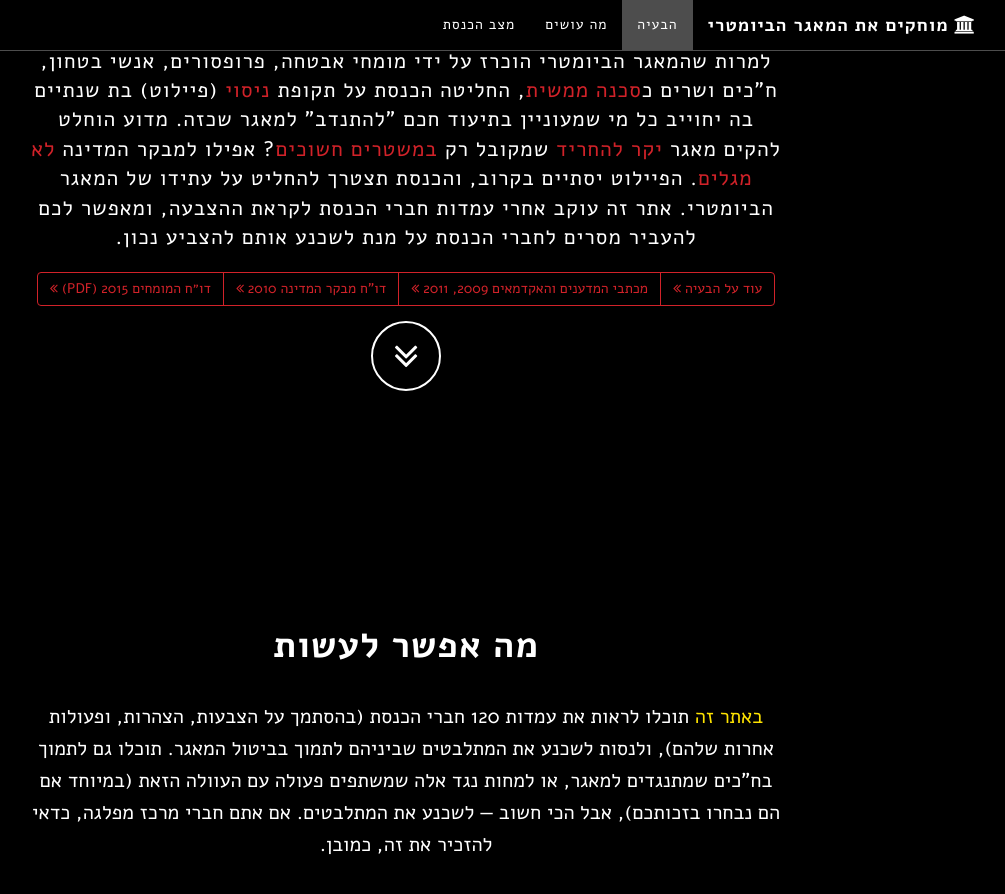
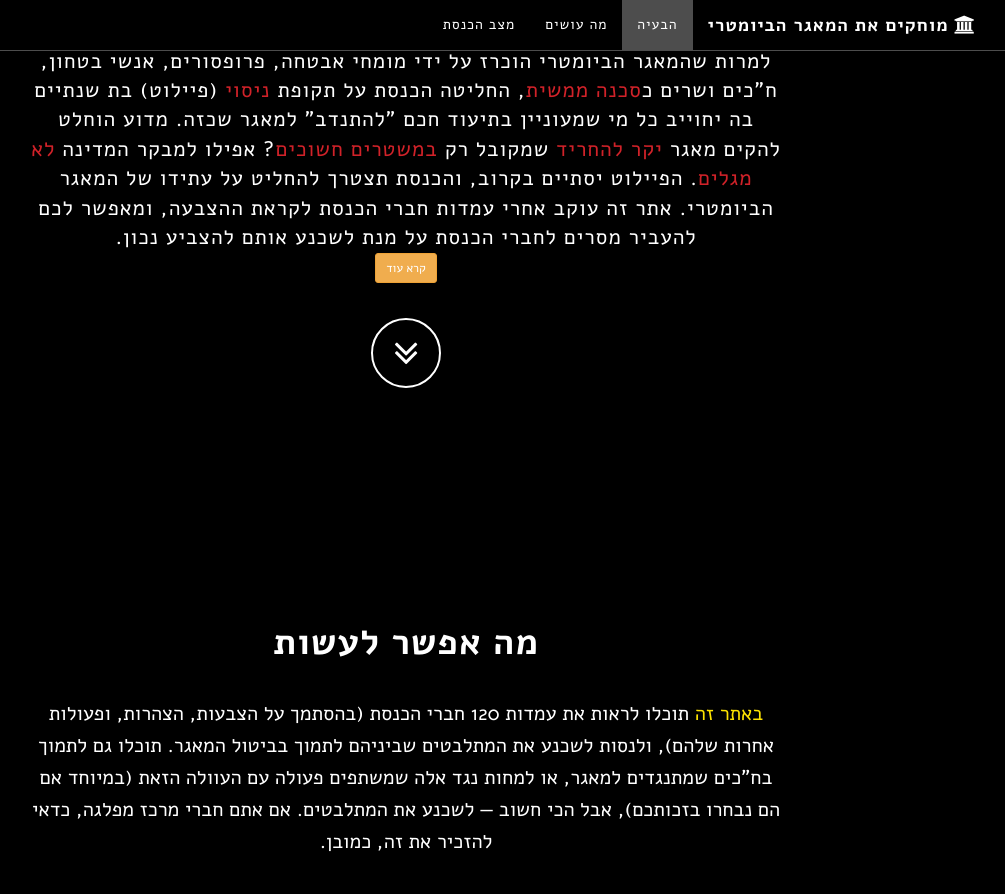
Before and after one commit to no2bio/mk-personal, a Jekyll site: the page built from index.html, in a window 1280 px wide and 900 px high, scrolled down 1033 px. Shown: the top 894 px of the window, without its empty margins (234-1239 px from the left). Built offline with Jekyll 4.4.1, drawn with Linux system fonts in a browser that asks for light colours.

Commit message:
updated the 'read more' part

```diff
--- a/_includes/about.html
+++ b/_includes/about.html
@@ -15,38 +15,22 @@
 				<a href="https://archive.today/Lc8eu#selection-547.0-561.404" target="_blank">לא מגלים</a>.
 				הפיילוט יסתיים בקרוב, והכנסת תצטרך להחליט על עתידו של המאגר הביומטרי.
 				אתר זה עוקב אחרי עמדות חברי הכנסת לקראת ההצבעה, ומאפשר לכם להעביר מסרים לחברי הכנסת על מנת לשכנע אותם להצביע נכון.
+				<br />
+				<button data-toggle="collapse" data-target="#problem-read-more" class="btn btn-warning btn-sm">קרא עוד</button>
 			</h4>
-			<div class="hidden-sm">
-				<div class="btn-group" role="group" aria-label="מידע נוסף">
-					<a class="btn btn-default" href="http://no2bio.org/the-problem/" target="_blank">
-						עוד על הבעיה <i class="fa fa-angle-double-left"></i></a>
-					<a class="btn btn-default" href="https://no2bio.org/letters-to-knesset/" target="_blank">
-					מכתבי המדענים והאקדמאים 2009, 2011 <i class="fa fa-angle-double-left"></i></a>
-					<a class="btn btn-default" href="https://no2bio.org/mevaker/" target="_blank">
-						דו”ח מבקר המדינה 2010 <i class="fa fa-angle-double-left"></i></a>
-					<a class="btn btn-default"
-						href="http://drm.org.il/files/reports/DRM_report_1.0.pdf" target="_blank">
-						דו״ח המומחים 2015 (pdf) <i class="fa fa-angle-double-left"></i></a>
+			<div id="problem-read-more" class="collapse">
+				<ul class="list-unstyled">
+					<li><a href="http://drm.org.il/files/reports/DRM_report_1.0.pdf" target="_blank">
+						דו״ח המומחים 2015 (pdf) <i class="fa fa-angle-double-left"></i></a></li>
+					<li><a href="http://no2bio.org/the-problem/" target="_blank">
+						עוד על הבעיה <i class="fa fa-angle-double-left"></i></a></li>
+					<li><a href="https://no2bio.org/mevaker/" target="_blank">
+						דו”ח מבקר המדינה 2010 <i class="fa fa-angle-double-left"></i></a></li>
+					<li><a href="https://no2bio.org/letters-to-knesset/" target="_blank">
+					מכתבי המדענים והאקדמאים 2009, 2011 <i class="fa fa-angle-double-left"></i></a></li>
+				</ul>
+			</div>
 
-				</div>
-			</div>
-			<div class="visible-sm">
-				<a class="btn btn-default" href="http://no2bio.org/the-problem/" target="_blank">
-					עוד על הבעיה <i class="fa fa-angle-double-left"></i></a>
-				<br />
-				<br />
-				<a class="btn btn-default" href="https://no2bio.org/letters-to-knesset/" target="_blank">
-					מכתבי המדענים והאקדמאים 2009, 2011 <i class="fa fa-angle-double-left"></i></a>
-				<br />
-				<br />
-				<a class="btn btn-default" href="https://no2bio.org/mevaker/" target="_blank">
-					דו”ח מבקר המדינה 2010 <i class="fa fa-angle-double-left"></i></a>
-				<br />
-				<br />
-				<a class="btn btn-default"
-					href="http://drm.org.il/files/reports/DRM_report_1.0.pdf" target="_blank">
-					דו״ח המומחים 2015 (pdf) <i class="fa fa-angle-double-left"></i></a>
-			</div>
 			<p>
 				<a href="#action" class="btn btn-circle page-scroll">
 					<i class="fa fa-angle-double-down animated"></i>
--- a/_includes/mk-status.html
+++ b/_includes/mk-status.html
@@ -71,14 +71,7 @@
                     <div>
                       <div id="noMksFound">
                         <em>לא נמצאו חברי כנסת העונים לתאור</em>
-			<noscript>
-                          <div class="alert alert-danger">
-                            <p class="lead">
-                              <i class="fa fa-bell"></i>
-                              נראה שהדפדפן שלכם חוסם ג'אווה סקריפט מהאתר שלנו
-                            </p>
-                          </div>
-                        </noscript>
+			<p>ייתכן שהדפדפן שלכם חוסם ג'אווה סקריפט ויש צורך לאשר שהאתר שלנו אינו עויין ;)</p>
                          שנו את הגדרות הסינון על ידי לחיצה על אחד מכפתורי העמדה או בחירת מפלגה אחרת מתפריט המפלגות.
                       </div>
                       <ul id="mks" class="mk-list">
```
